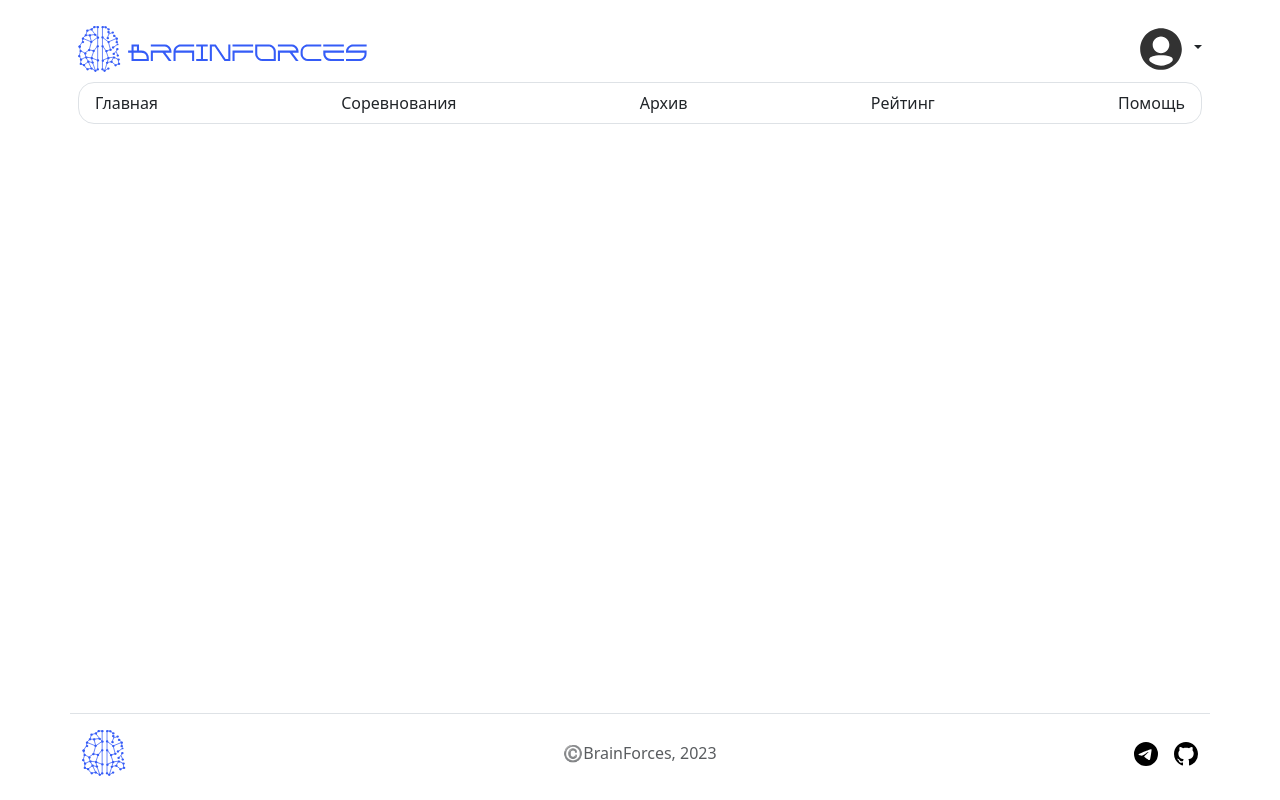
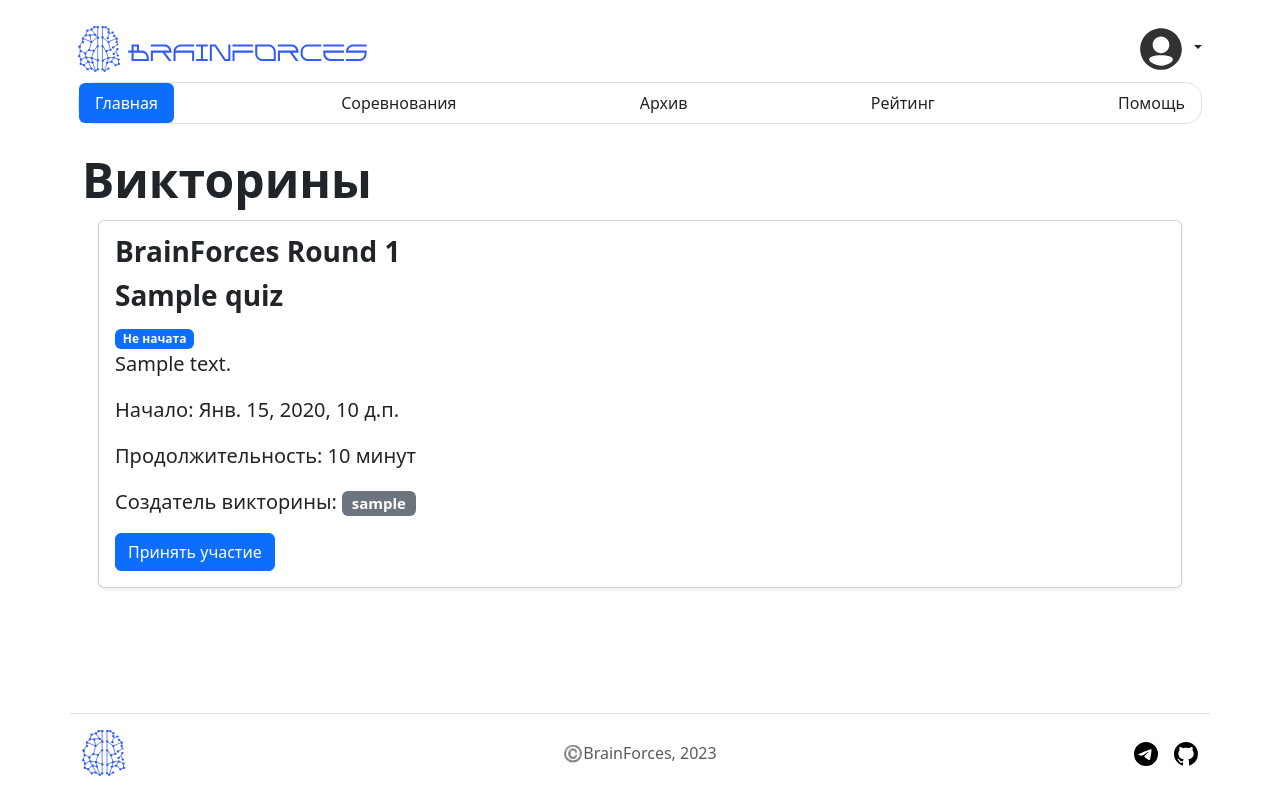
Before and after one commit to fivan999/BrainForces, a Django app: page / in a window 1280 px wide. Run offline with Django 3.2, Linux system fonts and the light colour scheme; tables that the repository leaves empty hold one stand-in row (values such as "Sample post"); some libraries are stand-ins or nearby versions.

Commit message:
add  user rating, list of quizzes

```diff
--- a/brainforces/homepage/apps.py
+++ b/brainforces/homepage/apps.py
@@ -6,4 +6,4 @@ class HomepageConfig(django.apps.AppConfig):
 
     default_auto_field = 'django.db.models.BigAutoField'
     name = 'homepage'
-    verbose_name = 'галвная'
+    verbose_name = 'главная'
--- a/brainforces/homepage/urls.py
+++ b/brainforces/homepage/urls.py
@@ -1,15 +1,10 @@
 import django.urls
-import django.views.generic
+
+import homepage.views
 
 
 app_name = 'homepage'
 
 urlpatterns = [
-    django.urls.path(
-        '',
-        django.views.generic.TemplateView.as_view(
-            template_name='homepage/homepage.html'
-        ),
-        name='homepage',
-    )
+    django.urls.path('', homepage.views.HomeView.as_view(), name='homepage'),
 ]
--- /dev/null
+++ b/brainforces/homepage/views.py
@@ -0,0 +1,12 @@
+import django.contrib.auth.mixins
+import django.views.generic
+
+import quiz.models
+
+
+class HomeView(django.views.generic.ListView):
+    """список викторин на главной странице"""
+
+    template_name = 'homepage/homepage.html'
+    context_object_name = 'quizes'
+    queryset = quiz.models.Quiz.objects.get_only_useful_list_fields()
--- a/brainforces/quiz/models.py
+++ b/brainforces/quiz/models.py
@@ -2,6 +2,7 @@ import ckeditor.fields
 
 import django.db.models
 
+import quiz.managers
 import users.models
 
 
@@ -29,6 +30,8 @@ class Tag(django.db.models.Model):
 
 class Quiz(django.db.models.Model):
     """модель викторины"""
+
+    objects = quiz.managers.QuizManager()
 
     class Statuses(django.db.models.IntegerChoices):
         NOT_STARTED = 1, 'Не начата'
--- a/brainforces/templates/homepage/homepage.html
+++ b/brainforces/templates/homepage/homepage.html
@@ -1 +1,25 @@
 {% extends "base.html" %}
+
+{% load static %}
+
+{% block content %}
+  <div class="container col-xxl-8">
+    {% if quizes %}
+      <h1 class="display-5 fw-bold lh-1">
+        Викторины
+      </h1>
+      {% for quiz in quizes %}
+        <div class="col">
+          <div class="card shadow-sm m-3">
+            <div class="card-body">
+              {% include "homepage/quiz_detail.html" %}
+              <a href="{{ quiz.get_absolute_url }}" class="btn btn-primary">Принять участие</a>
+            </div>
+          </div>
+        </div>
+      {% endfor %}
+    {% else %}
+        {% include "includes/empty.html" %}
+    {% endif %}
+  </div>
+{% endblock content %}
--- /dev/null
+++ b/brainforces/templates/homepage/quiz_detail.html
@@ -0,0 +1,11 @@
+{% load static %}
+
+{% block content %}
+  <h3 class="display-7 fw-bold lh-1 mb-3">BrainForces Round {{ forloop.counter }}</h3>
+  <h3 class="display-8 fw-bold lh-1 mb-3">{{ quiz.name }}</h3>
+  <span class="badge badge-pill text-bg-primary">{{ quiz.get_status_display }}</span>
+  <p class="lead">{{ quiz.description|safe }}</p>
+  <p class="lead">Начало: {{ quiz.start_time }}</p>
+  <p class="lead">Продолжительность: {{ quiz.duration }} минут</p>
+  <p class="lead">Создатель викторины: <span class="badge badge-pill text-bg-secondary">{{ quiz.creator }}</span></p>
+{% endblock content %}
--- a/brainforces/templates/includes/header.html
+++ b/brainforces/templates/includes/header.html
@@ -33,19 +33,19 @@
       {% with request.resolver_match.app_name as app_name %}
         <ul class="nav nav-pills d-flex flex-wrap align-items-center justify-content-center justify-content-md-between mb-2 border rounded-4">
           <li>
-            <a href="" class="nav-link {% if app_name == 'catalog' %}active text-white{% else %}text-dark{% endif %}">Главная</a>
+            <a href="/" class="nav-link {% if app_name == 'homepage' %}active text-white{% else %}text-dark{% endif %}">Главная</a>
           </li>
           <li>
-            <a href="" class="nav-link {% if app_name == 'about' %}active text-white{% else %}text-dark{% endif %}">Соревнования</a>
+            <a href="/" class="nav-link {% if app_name == 'quiz' %}active text-white{% else %}text-dark{% endif %}">Соревнования</a>
           </li>
           <li>
-            <a href="" class="nav-link {% if app_name == 'about' %}active text-white{% else %}text-dark{% endif %}">Архив</a>
+            <a href="/" class="nav-link {% if app_name == 'about' %}active text-white{% else %}text-dark{% endif %}">Архив</a>
           </li>
           <li>
-            <a href="" class="nav-link {% if app_name == 'about' %}active text-white{% else %}text-dark{% endif %}">Рейтинг</a>
+            <a href="{% url 'users:user_list' %}" class="nav-link {% if app_name == 'users' %}active text-white{% else %}text-dark{% endif %}">Рейтинг</a>
           </li>
           <li>
-            <a href="" class="nav-link {% if app_name == 'about' %}active text-white{% else %}text-dark{% endif %}">Помощь</a>
+            <a href="/" class="nav-link {% if app_name == 'about' %}active text-white{% else %}text-dark{% endif %}">Помощь</a>
           </li>
         </ul>
       {% endwith %}
--- a/brainforces/users/urls.py
+++ b/brainforces/users/urls.py
@@ -82,6 +82,11 @@ urlpatterns = [
         name='user_detail',
     ),
     django.urls.path(
+        'users/',
+        users.views.UserListView.as_view(),
+        name='user_list',
+    ),
+    django.urls.path(
         'profile/', users.views.UserProfileView.as_view(), name='user_profile'
     ),
     django.urls.path(
```
Also changed, not shown: brainforces/quiz/managers.py (added, +18 -0 lines), brainforces/templates/includes/empty.html (added, +7 -0 lines), brainforces/templates/users/user_list.html (added, +35 -0 lines), brainforces/users/managers.py (+15 -0 lines), brainforces/users/views.py (+12 -0 lines), brainforces/users/migrations/0001_initial.py.
